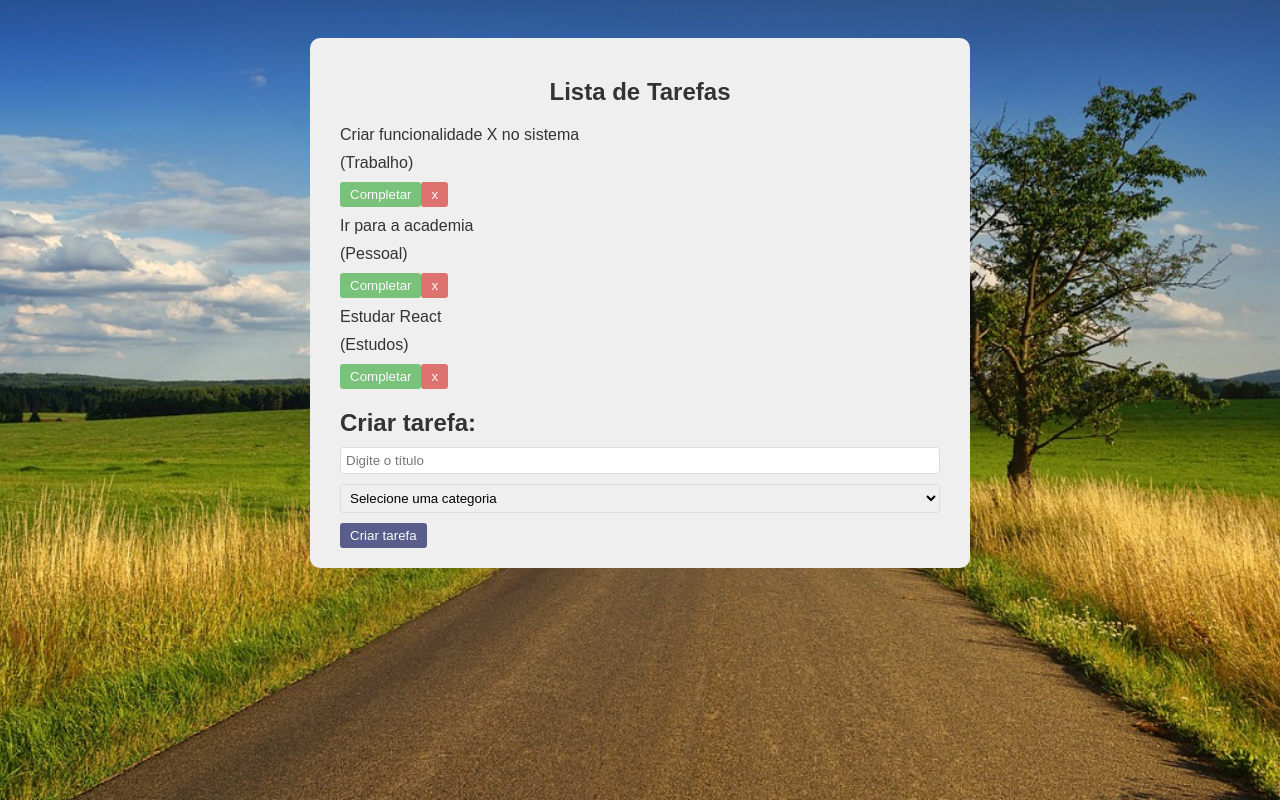
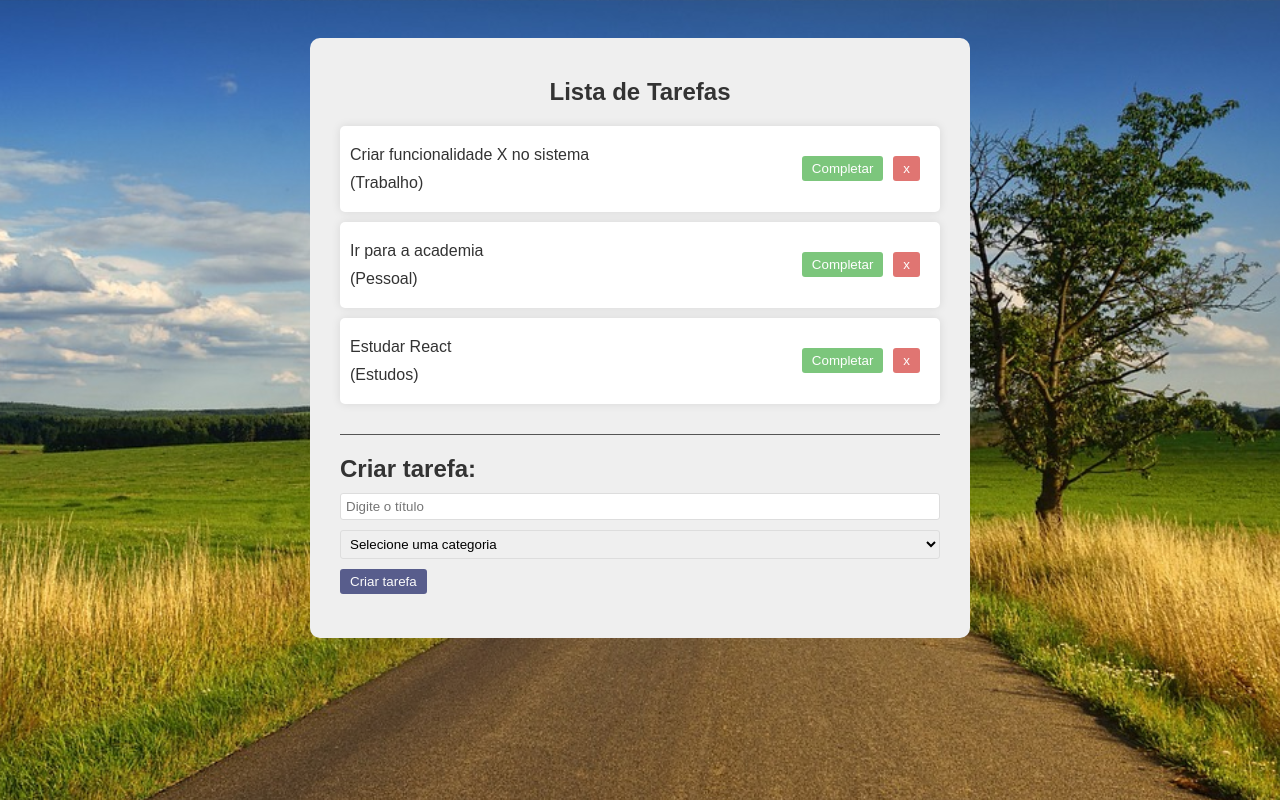
Before and after one commit to lucasecs92/ToDoList, a React (Vite) app in the folder todolist/: page / in a window 1280 px wide. Shown: the top 800 px of the page. Built offline with nearby package versions, Linux system fonts and the light colour scheme; the HTML template or start-up script is replaced by a standard one.

Commit message:
update projeto

```diff
--- a/todolist/src/App.tsx
+++ b/todolist/src/App.tsx
@@ -1,8 +1,8 @@
-import { useState } from 'react'
-import { Todo } from './components/Todo'
-import { TodoForm } from './components/TodoForm'
+import { useState } from 'react';
+import { Todo } from './components/Todo';
+import { TodoForm } from './components/TodoForm';
 
-import './global.css'
+import './global.css';
 
 function App() {
 
@@ -27,17 +27,33 @@
     },
   ])
 
+  const addTodo = (text, category) => {
+    const newTodos = [...todos,
+      {
+        id: Math.floor(Math.random() * 10000),
+        text,
+        category,
+        isCompleted: false,
+      },
+    ]
+
+    setTodos(newTodos) // atualiza o estado dos meus Todos com os newTodos
+  }
+
   return (
     <section className="app">
       <h1>Lista de Tarefas</h1>
       <section className='todo-list'>
         {todos.map((todo) => (
-          <Todo todo={todo} />
+          <Todo
+            key={todo.id}
+            todo={todo}
+          />
         ))}
       </section>
-      <TodoForm />
+      <TodoForm addTodo={addTodo}/>
     </section>
   )
 }
 
-export default App
+export default App;
--- a/todolist/src/components/Todo.tsx
+++ b/todolist/src/components/Todo.tsx
@@ -1,4 +1,4 @@
-import styles from './Todo.module.css'
+import styles from './Todo.module.css';
 
 export function Todo({ todo }) {
     return (
--- a/todolist/src/components/TodoForm.tsx
+++ b/todolist/src/components/TodoForm.tsx
@@ -1,10 +1,28 @@
-export function TodoForm() {
+import { useState } from "react";
+
+export function TodoForm({ addTodo }) {
+    const [value, setValue] = useState('');
+    const [category, setCategory] = useState("");
+
+    const handleSubmit = (e) => {
+        e.preventDefault();
+        if (!value || !category) return;
+        // ADICIONAR TODO
+        addTodo(value, category);
+        // LIMPAR OS CAMPOS DO FORMULÁRIO
+        setValue("");
+        setCategory("");
+
+        // console.log(value, category)
+    }
+
+
     return (
-        <section>
+    <section className="todo-form">
             <h2>Criar tarefa:</h2>
-            <form>
-                <input type="text" placeholder="Digite o título" />
-                <select>
+            <form onSubmit={handleSubmit}>
+                <input type="text" placeholder="Digite o título" value={value} onChange={(e) => setValue(e.target.value)} />
+                <select value={category} onChange={(e) => setCategory(e.target.value)}>
                     <option value="">Selecione uma categoria</option>
                     <option value="Trabalho">Trabalho</option>
                     <option value="Pessoal">Pessoal</option>
@@ -15,3 +33,5 @@
         </section>
     )
 }
+
+// if (!value || !category) return;    na criação de tarefas se tiver valor nulo (campo vazio), vai dar problema então essa é uma validação de tarefa criada c dados nulos
--- a/todolist/src/global.css
+++ b/todolist/src/global.css
@@ -36,6 +36,7 @@
     background-color: #333974;
     color: #fff;
     padding: 5px 10px;
+    margin-right: 10px;
     border: none;
     border-radius: 3px;
     cursor: pointer;
@@ -45,6 +46,23 @@
 
 button:hover {
     opacity: 1;
+}
+
+.todo-list {
+    margin-bottom: 20px;
+    padding-bottom: 20px;
+    border-bottom:  1px solid #555;
+}
+
+.todo {
+    background-color: #fff;
+    box-shadow: 0 0 10px rgba(0, 0, 0, 0.1);
+    padding: 10px;
+    margin-bottom: 10px;
+    border-radius: 5px;
+    display: flex;
+    justify-content: space-between;
+    align-items: center;
 }
 
 .complete {
```
